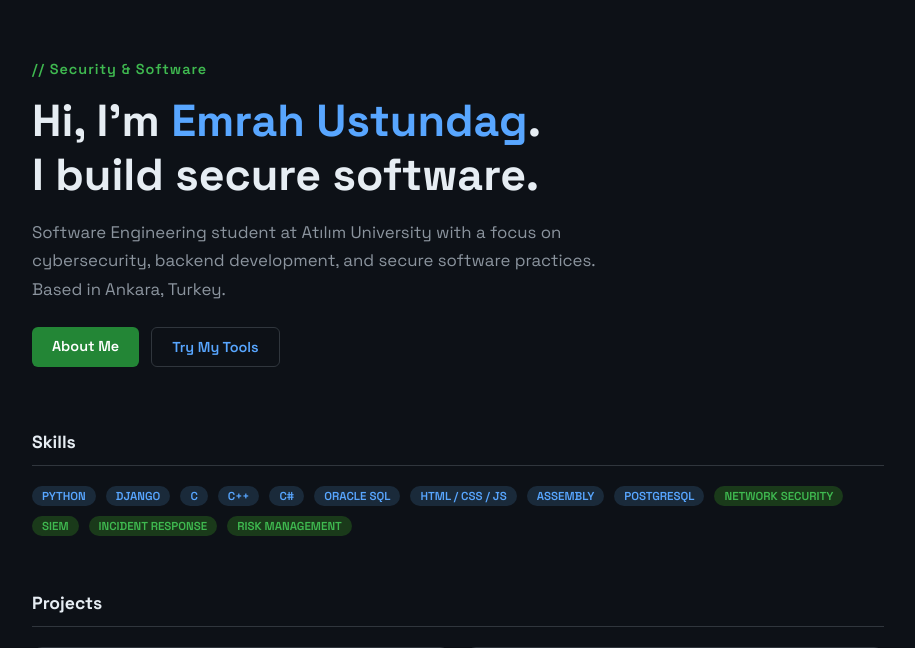
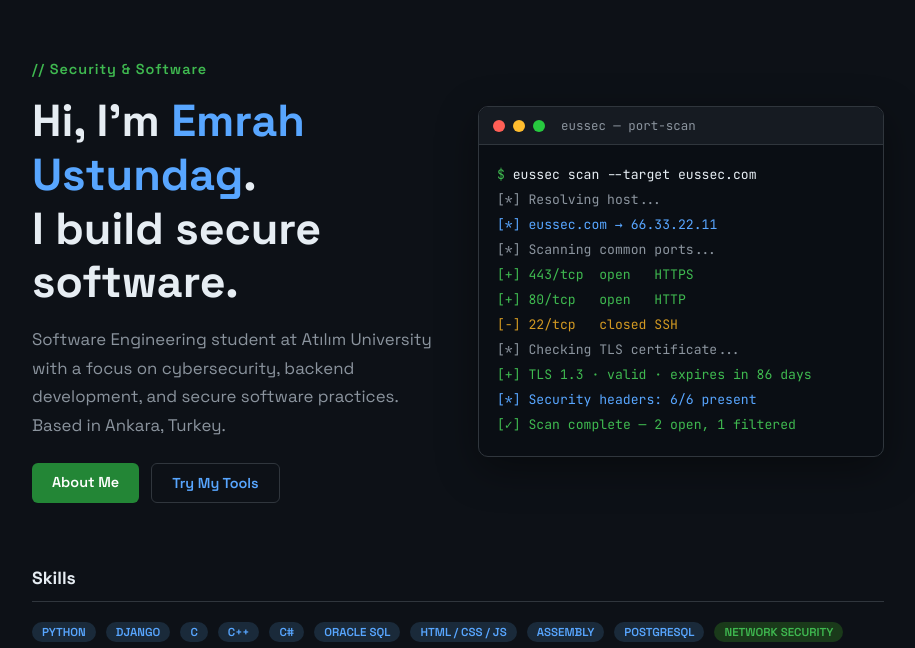
Before and after one commit to emrahustundag/eussec, a Django app: page / in a window 1280 px wide. Shown: the part 60-708 px from the top of the page, without its empty margins (182-1097 px from the left). Run offline with Django 5.2, Linux system fonts and the light colour scheme.

Commit message:
design: add animated terminal port-scan demo to hero section

```diff
--- a/checker/templates/checker/home.html
+++ b/checker/templates/checker/home.html
@@ -4,12 +4,32 @@
 
 {% block extra_css %}
 <style>
-    .hero { display: flex; flex-direction: column; gap: 16px; margin-bottom: 64px; }
+    .hero { display: grid; grid-template-columns: 1fr 1fr; gap: 40px; align-items: center; margin-bottom: 64px; }
+    .hero-left { display: flex; flex-direction: column; gap: 16px; }
     .hero-tag { color: #3fb950; font-size: 0.9rem; font-weight: 600; letter-spacing: 1px; }
     .hero h1 { font-size: 2.8rem; color: #e6edf3; line-height: 1.2; }
     .hero h1 span { color: #58a6ff; }
-    .hero p { color: #8b949e; font-size: 1.05rem; max-width: 600px; line-height: 1.7; }
+    .hero p { color: #8b949e; font-size: 1.05rem; line-height: 1.7; }
     .hero-buttons { display: flex; gap: 12px; margin-top: 8px; }
+
+    /* TERMINAL */
+    .terminal { background: #0a0e14; border: 1px solid #30363d; border-radius: 10px; overflow: hidden; box-shadow: 0 12px 40px rgba(0,0,0,0.4); }
+    .terminal-bar { background: #161b22; padding: 10px 14px; display: flex; align-items: center; gap: 8px; border-bottom: 1px solid #30363d; }
+    .terminal-dot { width: 12px; height: 12px; border-radius: 50%; }
+    .dot-red { background: #ff5f56; }
+    .dot-yellow { background: #ffbd2e; }
+    .dot-green { background: #27c93f; }
+    .terminal-title { color: #8b949e; font-size: 0.78rem; margin-left: 8px; font-family: 'JetBrains Mono', monospace; }
+    .terminal-body { padding: 18px; font-family: 'JetBrains Mono', monospace; font-size: 0.82rem; line-height: 1.9; min-height: 280px; }
+    .term-line { white-space: pre-wrap; word-break: break-all; }
+    .term-prompt { color: #3fb950; }
+    .term-cmd { color: #e6edf3; }
+    .term-ok { color: #3fb950; }
+    .term-info { color: #58a6ff; }
+    .term-muted { color: #8b949e; }
+    .term-warn { color: #d29922; }
+    .term-cursor { display: inline-block; width: 8px; height: 15px; background: #3fb950; vertical-align: middle; animation: blink 1s step-end infinite; }
+    @keyframes blink { 50% { opacity: 0; } }
 
     .section-title { font-size: 1.1rem; font-weight: 700; color: #e6edf3; margin-bottom: 20px; padding-bottom: 12px; border-bottom: 1px solid #30363d; }
 
@@ -40,7 +60,8 @@
     .tool-preview-info h3 { color: #e6edf3; font-size: 0.95rem; margin-bottom: 6px; }
     .tool-preview-info p { color: #8b949e; font-size: 0.85rem; }
 
-    @media (max-width: 640px) {
+    @media (max-width: 800px) {
+        .hero { grid-template-columns: 1fr; }
         .hero h1 { font-size: 2rem; }
         .projects-grid { grid-template-columns: 1fr; }
         .tool-preview { flex-direction: column; gap: 16px; align-items: flex-start; }
@@ -52,12 +73,24 @@
 
 <!-- HERO -->
 <section class="hero">
+    <div class="hero-left">
         <div class="hero-tag">// Security & Software</div>
         <h1>Hi, I'm <span>Emrah Ustundag</span>.<br>I build secure software.</h1>
         <p>Software Engineering student at Atılım University with a focus on cybersecurity, backend development, and secure software practices. Based in Ankara, Turkey.</p>
         <div class="hero-buttons">
             <a href="/about/" class="btn btn-primary">About Me</a>
             <a href="/tools/" class="btn btn-outline">Try My Tools</a>
+        </div>
+    </div>
+
+    <div class="terminal" aria-hidden="true">
+        <div class="terminal-bar">
+            <span class="terminal-dot dot-red"></span>
+            <span class="terminal-dot dot-yellow"></span>
+            <span class="terminal-dot dot-green"></span>
+            <span class="terminal-title">eussec — port-scan</span>
+        </div>
+        <div class="terminal-body" id="terminal-body"></div>
     </div>
 </section>
 
@@ -208,3 +241,87 @@
 </section>
 
 {% endblock %}
+
+{% block extra_js %}
+<script>
+(function () {
+    var body = document.getElementById('terminal-body');
+    if (!body) return;
+
+    // Her adım: ya yazılan komut ya da anlık çıktı satırı.
+    var steps = [
+        { type: 'cmd',  text: 'eussec scan --target eussec.com' },
+        { type: 'out',  html: '<span class="term-muted">[*] Resolving host...</span>' },
+        { type: 'out',  html: '<span class="term-info">[*] eussec.com → 66.33.22.11</span>' },
+        { type: 'out',  html: '<span class="term-muted">[*] Scanning common ports...</span>' },
+        { type: 'out',  html: '<span class="term-ok">[+] 443/tcp  open   HTTPS</span>' },
+        { type: 'out',  html: '<span class="term-ok">[+] 80/tcp   open   HTTP</span>' },
+        { type: 'out',  html: '<span class="term-warn">[-] 22/tcp   closed SSH</span>' },
+        { type: 'out',  html: '<span class="term-muted">[*] Checking TLS certificate...</span>' },
+        { type: 'out',  html: '<span class="term-ok">[+] TLS 1.3 · valid · expires in 86 days</span>' },
+        { type: 'out',  html: '<span class="term-info">[*] Security headers: 6/6 present</span>' },
+        { type: 'out',  html: '<span class="term-ok">[✓] Scan complete — 2 open, 1 filtered</span>' },
+    ];
+
+    var reduce = window.matchMedia && window.matchMedia('(prefers-reduced-motion: reduce)').matches;
+
+    function newLine() {
+        var line = document.createElement('div');
+        line.className = 'term-line';
+        body.appendChild(line);
+        return line;
+    }
+
+    function cursorLine() {
+        var line = newLine();
+        line.innerHTML = '<span class="term-prompt">$</span> <span class="term-cmd"></span><span class="term-cursor"></span>';
+        return line;
+    }
+
+    function run() {
+        body.innerHTML = '';
+
+        if (reduce) {
+            // Hareket istemeyen kullanıcı: her şeyi anında göster.
+            steps.forEach(function (s) {
+                var l = newLine();
+                l.innerHTML = s.type === 'cmd'
+                    ? '<span class="term-prompt">$</span> <span class="term-cmd">' + s.text + '</span>'
+                    : s.html;
+            });
+            return;
+        }
+
+        var i = 0;
+        function nextStep() {
+            if (i >= steps.length) {
+                setTimeout(run, 4000); // döngü
+                return;
+            }
+            var step = steps[i++];
+            if (step.type === 'cmd') {
+                var line = cursorLine();
+                var cmdSpan = line.querySelector('.term-cmd');
+                var j = 0;
+                (function typeChar() {
+                    if (j < step.text.length) {
+                        cmdSpan.textContent += step.text.charAt(j++);
+                        setTimeout(typeChar, 45);
+                    } else {
+                        line.querySelector('.term-cursor').remove();
+                        setTimeout(nextStep, 350);
+                    }
+                })();
+            } else {
+                var l = newLine();
+                l.innerHTML = step.html;
+                setTimeout(nextStep, 280);
+            }
+        }
+        nextStep();
+    }
+
+    run();
+})();
+</script>
+{% endblock %}
```
Lines whose indentation alone changed are shown as unchanged.
